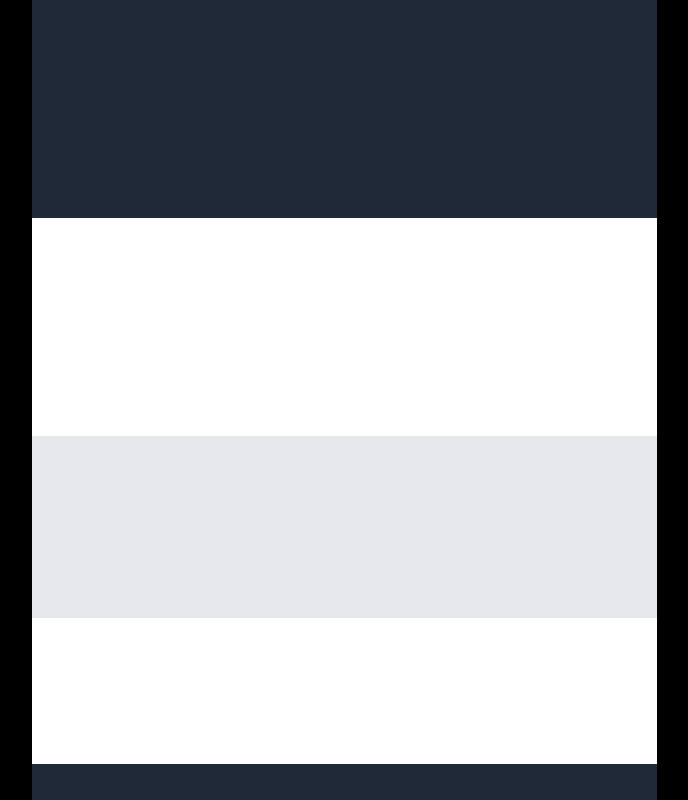
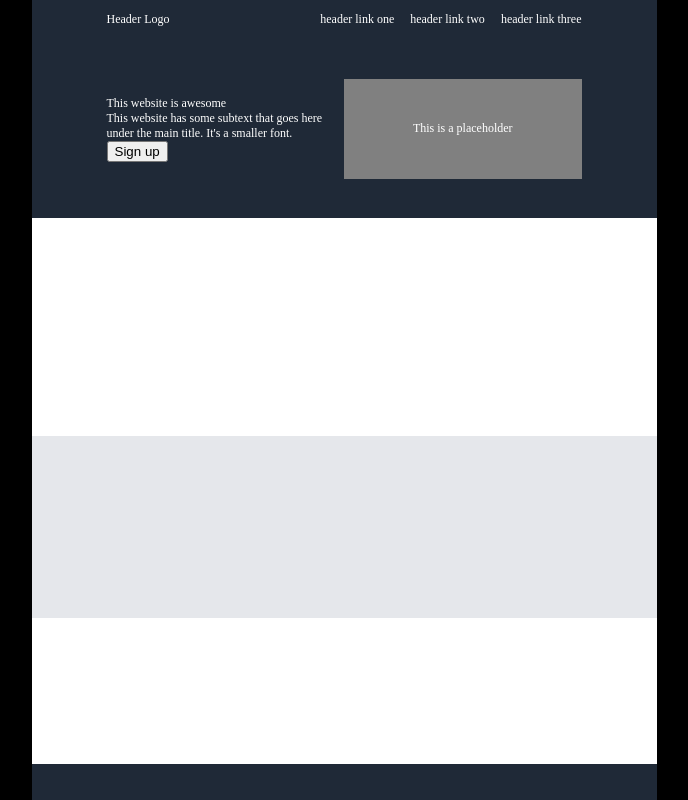
Before and after one commit to FreeLogan7/Odin-landing-page, a plain HTML site: page index.html in a window 1280 px wide. Shown: the whole page, without its empty margins (296-984 px from the left). Drawn offline with Linux system fonts and the light colour scheme.

Commit message:
used flex-basis: 0 to stop formatting from changing, updated sections to focus on containers before content

```diff
--- a/index.html
+++ b/index.html
@@ -11,6 +11,23 @@
 <body>
     <div class="container">
         <div class="section-1 center">
+            <div class="header">
+                <div class="header-logo">Header Logo</div>
+                <ul class="header-links">
+                    <li>header link one</li>
+                    <li>header link two</li>
+                    <li>header link three</li>
+                </ul>
+            </div>
+
+            <div class="container-2">
+                <div class="body">
+                    <div class="title">This website is awesome</div>
+                    <div class="text">This website has some subtext that goes here under the main title. It's a smaller font.</div>
+                    <button>Sign up</button>
+                </div>
+                <div class="image-placeholder">This is a placeholder</div>
+            </div>
 
         </div>
 
--- a/style.css
+++ b/style.css
@@ -5,9 +5,11 @@ body {
     align-items: center;
     justify-content: flex-start;
     margin: 0;
+    color: white;
 }
 
 .container {
+
     display: flex;
     flex-direction: column;
     justify-content: flex-start;
@@ -18,33 +20,79 @@ body {
 .section-1 {
     background-color: #1F2937;
     flex-grow: 6;
+    color: white;
+    font-size: 12px;
+    flex-basis: 0;
+
 }
 
 .section-2 {
     background-color: white;
     flex-grow: 6;
+    flex-basis: 0;
 }
 
 .section-3 {
     background-color: #E5E7EB;
     flex-grow: 5;
+    flex-basis: 0;
 }
 
 .section-4 {
     background-color: white;
     flex-grow: 4;
+    flex-basis: 0;
 }
 
 .section-5 {
     background-color: #1F2937;
     flex-grow: 1;
+    flex-basis: 0;
 }
 
 .center {
     display: flex;
-    justify-content: center;
+
     flex-direction: column;
-    align-items: center;
     padding-left: 75px;
     padding-right: 75px;
+
 }
+
+.header {
+    display: flex;
+    justify-content: space-between;
+    align-items: center;
+
+}
+
+ul {
+    display: flex;
+    justify-content: space-between;
+    gap: 16px;
+    list-style-type: none;
+}
+
+.container-2 {
+    display: flex;
+    flex-grow: 1;
+}
+
+.container-2 .body {
+
+    flex-grow: 1;
+    flex-basis: 0;
+    align-content: center;
+}
+
+.container-2 .image-placeholder {
+
+    flex-grow: 1;
+    flex-basis: 0;
+    align-content: center;
+    align-self: center;
+    text-align: center;
+    width: 100px;
+    height: 100px;
+    background-color: gray;
+}
```
